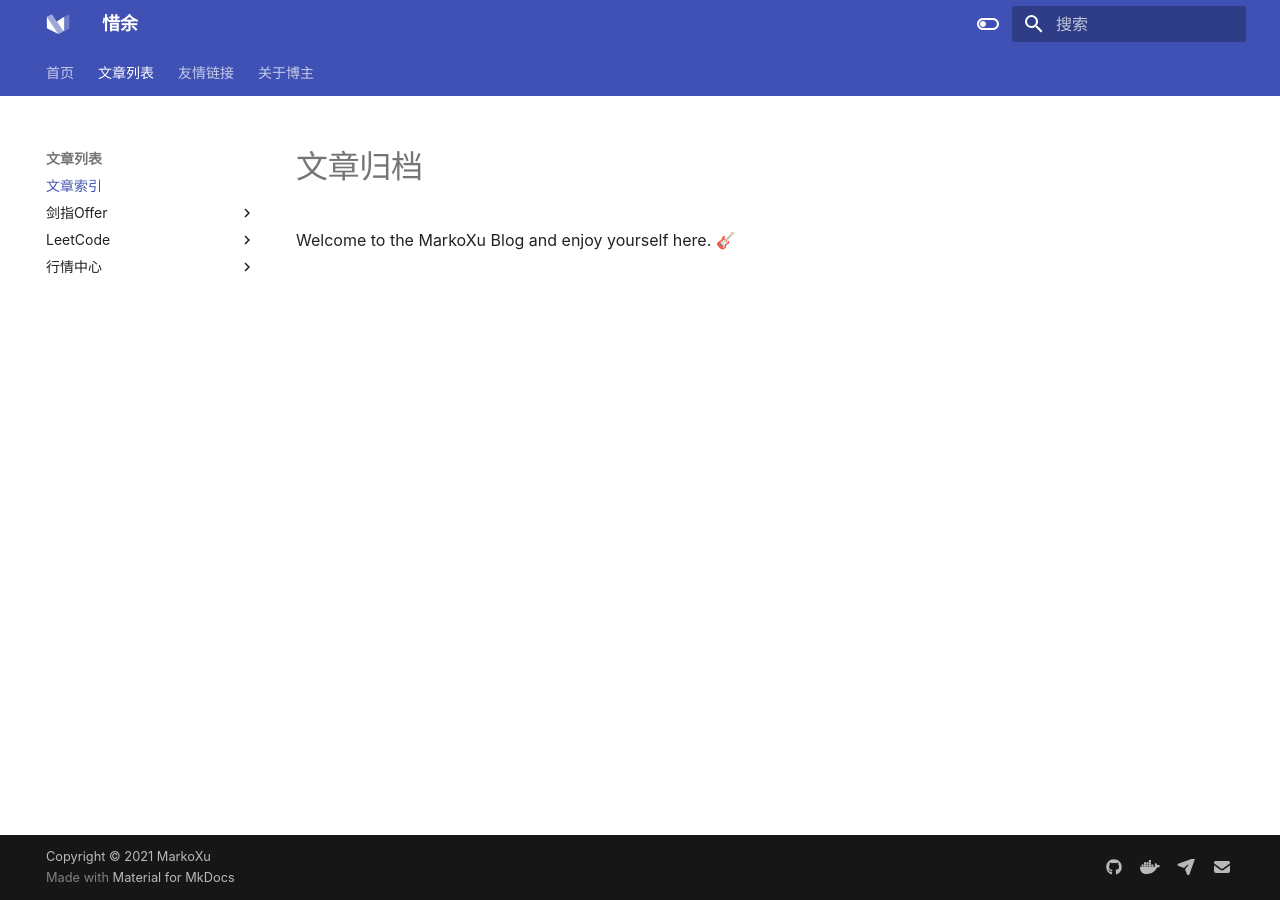
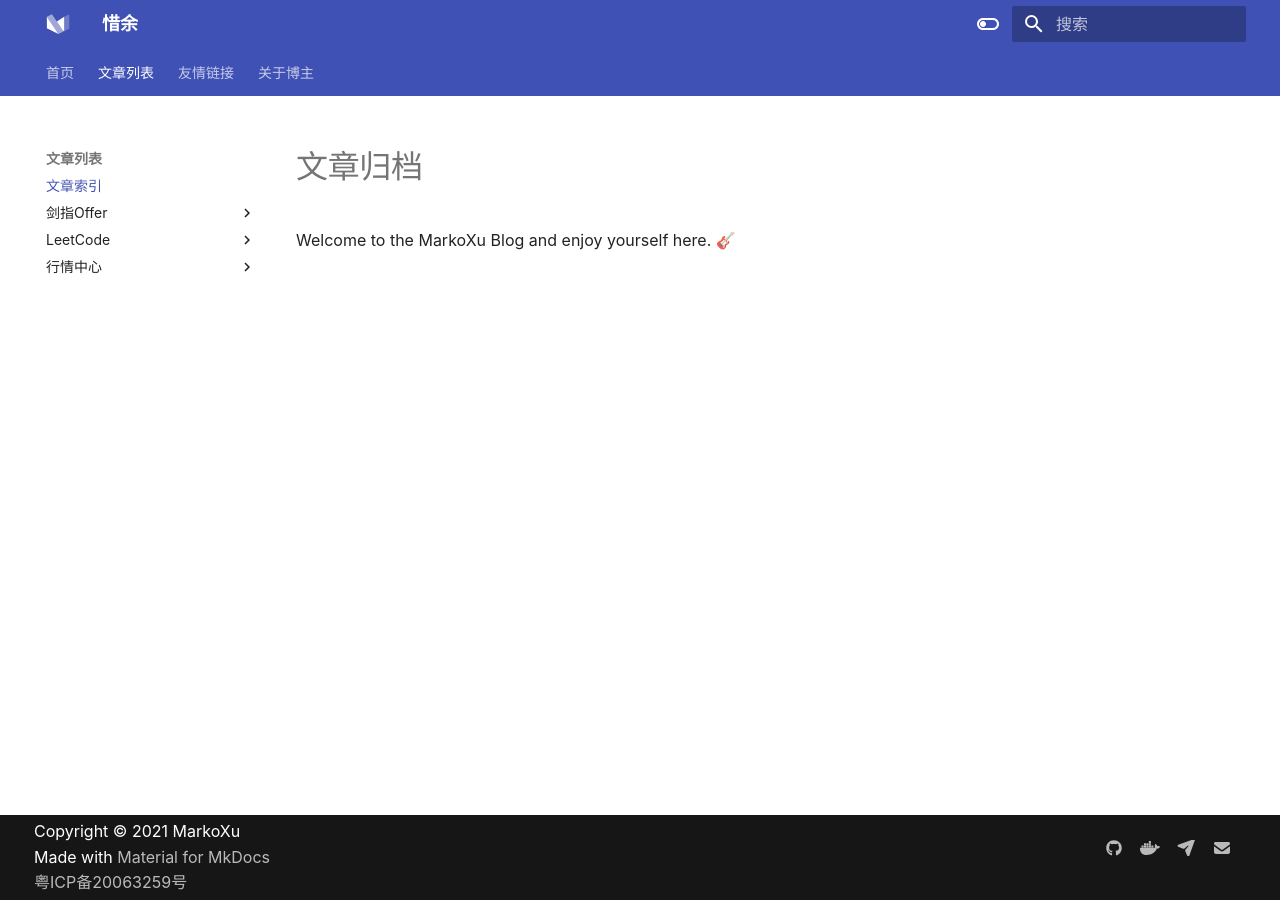
Before and after one commit to markoxu/www.markoxu.com, an MkDocs documentation site: the page built from docs/content/docs/overview.md, in a window 1280 px wide. Built offline with MkDocs 1.6.1 and Material for MkDocs 9.7.7, drawn with Linux system fonts in a browser that asks for light colours; comment, search, counter and statistics services are not loaded.

Commit message:
Add filing information

```diff
--- a/docs/overrides/main.html
+++ b/docs/overrides/main.html
@@ -41,3 +41,30 @@ var _hmt = _hmt || [];
 {% block scripts %}
 {{ super() }}
 {% endblock %}
+
+
+{% block footer %}
+<footer class="md-footer">
+    <div class="md-footer-meta md-typeset">
+        <div class="md-footer-meta__inner md-grid">
+            <div class="md-footer-copyright">
+                {% if config.copyright %}
+                <div class="md-footer-copyright__highlight">
+                    {{ config.copyright }}
+                </div>
+                {% endif %}
+                Made with
+                <a href="https://squidfunk.github.io/mkdocs-material/" target="_blank" rel="noopener">
+                    Material for MkDocs
+                </a>
+                <div class="md-footer-copyright__highlight">
+                    <a href="https://beian.miit.gov.cn/" target="_blank" rel="noopener">
+                        粤ICP备20063259号
+                    </a>
+                </div>
+            </div>
+            {% include "partials/social.html" %}
+        </div>
+    </div>
+</footer>
+{% endblock %}
```
